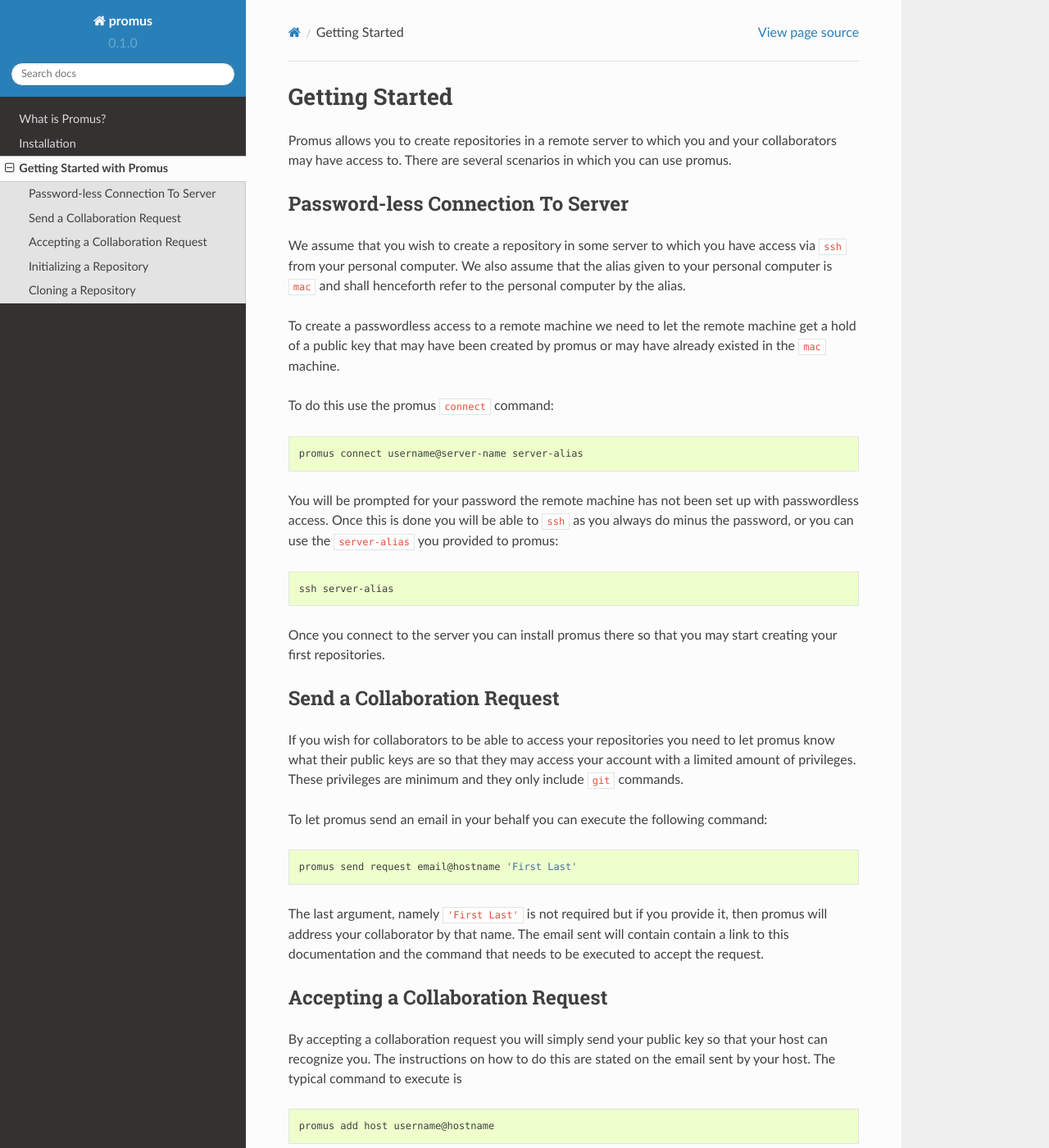
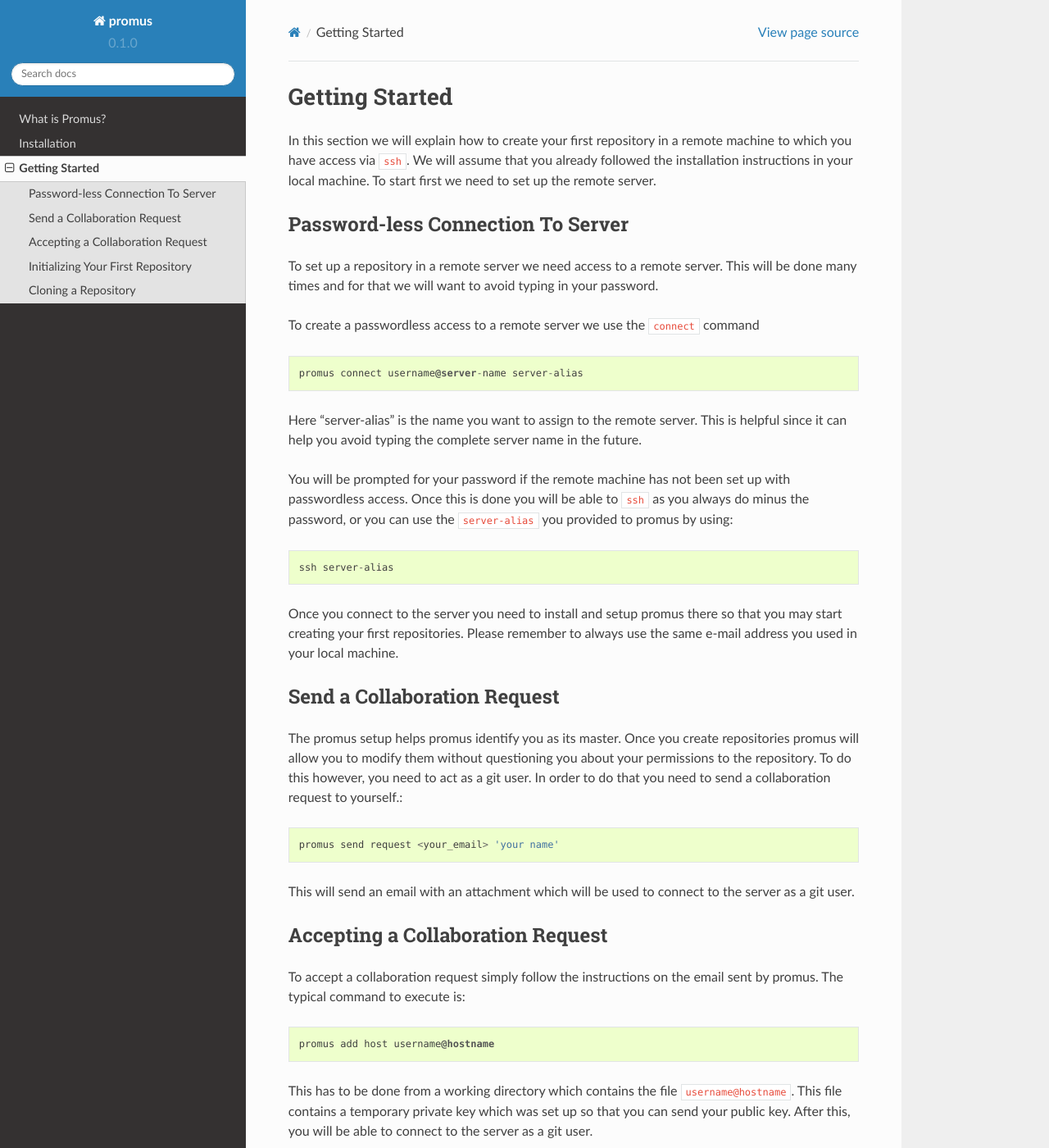
Before and after one commit to LaudateCorpus1/promus, a Sphinx documentation site: the page built from docs/source/start.rst, in a window 1280 px wide and 1400 px high. Shown: the whole window at 82% size. Built offline with Sphinx 7.4.7 and the Read the Docs theme 2.0.0, drawn with Linux system fonts in a browser that asks for light colours; some of the changed text lies outside the part shown.

Commit message:
[DOC]: Getting Started
The getting started section is being updated to show the steps
required to set up the first repository. This section has now
prompted the creation of the command search. This will let the user
know which repositories he can access.

```diff
--- a/docs/source/installation.rst
+++ b/docs/source/installation.rst
@@ -1,26 +1,37 @@
 .. _install:
 
-*****************
-Installing Promus
-*****************
+************
+Installation
+************
+
+Promus depends on other software. First we will go through some of
+the requirements.
+
+Requirements
+============
+
+- Python: Promus is a python package, thus if you wish to use promus
+  you will need a copy of Python installed on your system.
+- Git: You may obtain a copy of ``git`` at
+  `http://git-scm.com/downloads <http://git-scm.com/downloads>`_.
+- Pip: To make the installation of promus slightly easier you can use
+  pip. Having this package installed will make the installation of
+  promus and future packages a breeze.
+
+Installing promus
+=================
 
 The easiest way to install promus is to use ``pip``. If you wish to
-perform a global installation and you have admin rights then do
-
-.. code-block:: sh
+perform a global installation and you have admin rights then do::
 
     sudo pip install promus
 
-or to install in some directory under your user account
-
-.. code-block:: sh
+or to install in some directory under your user account::
 
     pip install --user promus
 
 If you prefer to do the installation manually then from the command
-line you may do the following (where x.y is the version number):
-
-.. code-block:: sh
+line you may do the following (where x.y is the version number): ::
 
     wget https://pypi.python.org/packages/source/p/promus/promus-x.y.tar.gz
     tar xvzf promus-x.y.tar.gz
@@ -37,25 +48,16 @@
 
     python -m promus install
 
-Git
-===
+After performing this command you will be able to use promus from the
+command line::
 
-Promus was designed with one goal in mind: to make ``git`` available
-in your own server without administrator rights. For this reason,
-before you even think about using promus you must obtain a copy of
-``git`` which you can obtain at `http://git-scm.com/downloads
-<http://git-scm.com/downloads>`_.
-
-Make sure that ``git`` is installed in your system before proceding
-with the next section.
+    promus -h
 
 Setting up promus
 =================
 
-If you completed the previous sections then you are well on your way
-to creating your first private repositories or to connect to one.
-First you need to let promus and git some information about yourself.
-::
+Once you complete the installation we need to first setup promus.
+This is done by giving some information about yourself::
 
     $ promus setup
     Full name:
@@ -64,16 +66,29 @@
     Host e-mail:
     Password:
 
-Keep in mind that if you are not going to use your personal computer
-to create repositories then there is no need to provide a ``Host
-e-mail`` nor a ``Password``. What is important however, is that you
-provide a ``Hostname alias``. The alias will be helpful to identify
-the machine from where you provided commands.
+Your "Full name" and "E-mail address" are the two pieces of
+information that identify you. Please use the email address that you
+would want collaborators to use when they request that you join one
+of their projects. All authentication is done by comparing an email
+address.
 
-If you are setting up promus to create repositories and your server
-provides you with an e-mail address then you are allowed to ommit
-entering your password since the system can authenticate you when you
-``ssh`` to the server.
+.. note::
+
+    Make sure to use only one e-mail address in all the machines you
+    are using. This will help with the identification of users even
+    if you have different usernames in different machines.
+
+The "Hostname alias" should be a word that helps you identify the
+host that you are using. For instance, when using a macbook pro you
+could give the machine a name and thus you could use that as the
+Hostname alias. This will not only help you but also your
+collaborators know where you are submitting information from.
+
+The "Host e-mail" and "Password" are two entries which you may skip
+if you are not planning on Hosting any repositories. If you do decide
+to Host repositories then you can use any email address setup with
+smtp (gmail, yahoo, etc) and its password. This email address will be
+used to send emails on your behalf to the users of the repository.
 
 To make sure that the email you provided for the host is working you
 can use the ``verify`` command to make promus send you an email. ::
@@ -82,9 +97,3 @@
     sending email ... done
 
 At this point you should be ready to start using promus.
-
-.. note::
-
-    Make sure to use only one e-mail address in all the machines you
-    are using. This will help with the identification of users even
-    if you have different usernames in different machines.
--- a/docs/source/promus.rst
+++ b/docs/source/promus.rst
@@ -2,16 +2,105 @@
 What is Promus?
 ***************
 
-Promus is a remote manager designed to create and manage `git
-<http://git-scm.com/>`_ repositories in a remote server without the
-need of administrator privileges. It was designed with the goal of
-creating your own private repositories in a server to which you have
-access and allows you to create connections to remote servers between
-you and your collaborators via `ssh keys
-<http://en.wikipedia.org/wiki/Secure_Shell#Key_management>`_.
+Promus is a manager designed to allow the synchronization of digital
+information. It can be used to create your personal data backups or
+to collaborate with others. Promus is a sandbox where ``ssh`` and
+``git`` commands are executed in order to manage your data.
 
-Promus is your personal butler. You let promus send invitations to
-your collaborators so that they may access your account via ssh keys
-and you specify in each of the repositories an access control list
-(acl) in which you write down the names of the administrators for the
-repositories (who have more control over the project) and the users.
+Why Promus?
++++++++++++
+
+Several free services already exist which allow you to easily backup
+and synchronize your data. These are great tools but they have
+limitations. Here we will explore two services in particular, Dropbox
+and Github.
+
+Dropbox
++++++++
+
+This is a service which seamlessly synchronizes data among distinct
+machines. The idea is simple, we have several machines in which we
+would like to have access to some data. Suppose we have machine A, B
+and C. With Dropbox we can create a directory in machine A, place
+some data in it and later on access this same data through machine B
+and C. This is possible due to the Dropbox server to which data is
+uploaded and downloaded in order to perform a synchronization.
+
+Dropbox can serve as a backup source and it can also be used to share
+with family, friends or even collaborators. The main advantage of
+this software is that the end user does not have to worry about
+synchronization, everything just happens. This is great when only a
+single user has access to his data but complications can arise once
+we start sharing our files with others.
+
+The main disadvantage of Dropbox is collaboration. When we allow a
+directory to be shared with others we can run into conflicting copies
+of our files. This happens when user A modifies a file when the
+Dropbox service is not on (perhaps the user turned it off or
+there was no network access). Meanwhile user B modifies that same
+copy at a later time. When user A finally obtains network access
+Dropbox will have two copies of this file which now has different
+content. That is, the changes of user B will most likely be
+overwritten. Dropbox does create a backup file when conflicts happen,
+but this can be a headache to collaborators when they are trying to
+find out how to fix these changes since there is no clear way of
+finding out what changes to keep.
+
+Another disadvantage is the amount of data that Dropbox allows you to
+synchronize for free. If more space is needed then it must be
+purchased.
+
+Github
+++++++
+
+Github focuses in collaboration. It does so by using the `git
+<http://git-scm.com/>`_ software to create repositories which help
+you can keep track of all the changes done to your files. Their
+website has been designed to display all the information about the
+repositories in an intuitive and useful manner.
+
+Conflicting files will always arise regardless of what service you
+use, but with git we can see exactly what the conflicts are so that
+you may fix them and move on.
+
+However, unlike Dropbox, here you have to explicitly state when you
+want synchronize, this is done by first creating a "commit". When
+creating a commit you write a description of the changes made to the
+files, hopefully something meaningful which will help you and other
+collaborators whenever we look back at the history of the files.
+
+The main Drawback with Github is financially. This time is not a
+matter of space, but about privacy. Github provides free repositories
+as long as they are public. That is, everyone with an internet
+connection can have access to your files. If you would like a project
+of yours to be private then you have pay a fee.
+
+Git
++++
+
+Github uses the git software in order to make the synchronization
+possible. There are several other software which uses git to achieve
+the same but this time in our own servers: Gitosis and Gitolite.
+These softwares however make one undisclosed assumption: you must be
+the administrator of the server. The way the communication between
+the server and our personal machines is possible is through the git
+user which must be created in the server. Once we manage to create
+the repository in the server then we have to give access to other
+users by modifying files which only an administrator has access to.
+
+SSH and Promus
+++++++++++++++
+
+To answer the previous questions, promus is a python script which
+user ``ssh`` and ``git`` commands to create your own personal
+repositories under your user account. As to why you would like to use
+promus, simply consider that, as opposed to gitosis and gitolite,
+there is no need to ever contact your administrator for anything
+related to the git or ssh software or to ask to allow someone else to
+access your repositories. Is promus secure? As with any software,
+promus will only be as secure as you make it to be. Promus uses
+``ssh`` to allow other people to connect to your repositories, it is
+up to you to only allow trusted collaborators access to them. If you
+have access to a trusted server, say a server at your department at
+an institution then give promus a try and see how simple it is to
+keep track of your work and collaborate with others.
--- a/docs/source/start.rst
+++ b/docs/source/start.rst
@@ -4,95 +4,72 @@
 Getting Started
 ***************
 
-Promus allows you to create repositories in a remote server to which
-you and your collaborators may have access to. There are several
-scenarios in which you can use promus.
-
+In this section we will explain how to create your first repository
+in a remote machine to which you have access via ``ssh``. We will
+assume that you already followed the installation instructions in
+your local machine. To start first we need to set up the remote
+server.
 
 Password-less Connection To Server
 ==================================
 
-We assume that you wish to create a repository in some server to
-which you have access via ``ssh`` from your personal computer. We
-also assume that the alias given to your personal computer is ``mac``
-and shall henceforth refer to the personal computer by the alias.
+To set up a repository in a remote server we need access to a remote
+server. This will be done many times and for that we will want to avoid
+typing in your password.
 
-To create a passwordless access to a remote machine we need to let
-the remote machine get a hold of a public key that may have been
-created by promus or may have already existed in the ``mac`` machine.
-
-To do this use the promus ``connect`` command:
-
-.. code-block:: sh
+To create a passwordless access to a remote server we use the
+``connect`` command ::
 
     promus connect username@server-name server-alias
 
-You will be prompted for your password the remote machine has not
-been set up with passwordless access. Once this is done you will
-be able to ``ssh`` as you always do minus the password, or you can
-use the ``server-alias`` you provided to promus:
+Here "server-alias" is the name you want to assign to the remote
+server. This is helpful since it can help you avoid typing the
+complete server name in the future.
 
-.. code-block:: sh
+You will be prompted for your password if the remote machine has not
+been set up with passwordless access. Once this is done you will be
+able to ``ssh`` as you always do minus the password, or you can use
+the ``server-alias`` you provided to promus by using::
 
     ssh server-alias
 
-Once you connect to the server you can install promus there so that
-you may start creating your first repositories.
-
+Once you connect to the server you need to install and setup promus
+there so that you may start creating your first repositories. Please
+remember to always use the same e-mail address you used in your local
+machine.
 
 Send a Collaboration Request
 ============================
 
-If you wish for collaborators to be able to access your repositories
-you need to let promus know what their public keys are so that they
-may access your account with a limited amount of privileges. These
-privileges are minimum and they only include ``git`` commands.
+The promus setup helps promus identify you as its master. Once you
+create repositories promus will allow you to modify them without
+questioning you about your permissions to the repository. To do this
+however, you need to act as a git user. In order to do that you need
+to send a collaboration request to yourself.::
 
-To let promus send an email in your behalf you can execute the
-following command:
+    promus send request <your_email> 'your name'
 
-.. code-block:: sh
-
-    promus send request email@hostname 'First Last'
-
-The last argument, namely ``'First Last'`` is not required but if you
-provide it, then promus will address your collaborator by that name.
-The email sent will contain contain a link to this documentation and
-the command that needs to be executed to accept the request.
+This will send an email with an attachment which will be used to
+connect to the server as a git user.
 
 Accepting a Collaboration Request
 =================================
 
-By accepting a collaboration request you will simply send your public
-key so that your host can recognize you. The instructions on how to do
-this are stated on the email sent by your host. The typical command
-to execute is
-
-.. code-block:: sh
+To accept a collaboration request simply follow the instructions
+on the email sent by promus. The typical command to execute is::
 
     promus add host username@hostname
 
 This has to be done from a working directory which contains the file
 ``username@hostname``. This file contains a temporary private key
-which was set up just so that you can send your public key. After
-this, you will be able to connect to a repository to which your
-collaborator has given you permission to access.
+which was set up so that you can send your public key. After this,
+you will be able to connect to the server as a git user.
 
-.. note::
+Initializing Your First Repository
+==================================
 
-    The email address that you used during the promus setup must be
-    the same email address from which you retrieved the private key.
-    This is done for security purposes. If your promus is set up with
-    a different email address you may ask your collaborator to send
-    you another invitation to the correct email address.
-
-Initializing a Repository
-=========================
-
-To create a repository in a remote server you will have to first
-access the server and execute the following command:
-
-.. code-block:: sh
+To create your first repository in a remote server you have to first
+access the server and execute the following command::
 
     promus init <name_of_repository>
 
@@ -109,7 +86,8 @@
 Cloning a Repository
 ====================
 
-To clone a repository you can use the command::
+In your local machine now you will want to "clone" or make a copy of
+the repository. This can be done by::
 
     promus clone <server>:/path/to/repository.git
 
@@ -119,6 +97,10 @@
 
 .. note::
 
-    If you are a host trying to initialize a repository you must
-    clone the repository as a git user. That is, you must send a
-    request to yourself and add yourself as a host.
+    The email sent to you by promus verifying the connection mentions
+    the host name and a user name. These two pieces of information
+    need to be concatenated with a dash in order to create the server
+    name. If you are still not sure which repository and how to clone
+    it you may use the command ``promus search``. This will search
+    all possible connections to outside repositories and tell you
+    how to make a clone.
```
Also changed, not shown: docs/source/index.rst (+2 -6 lines).
